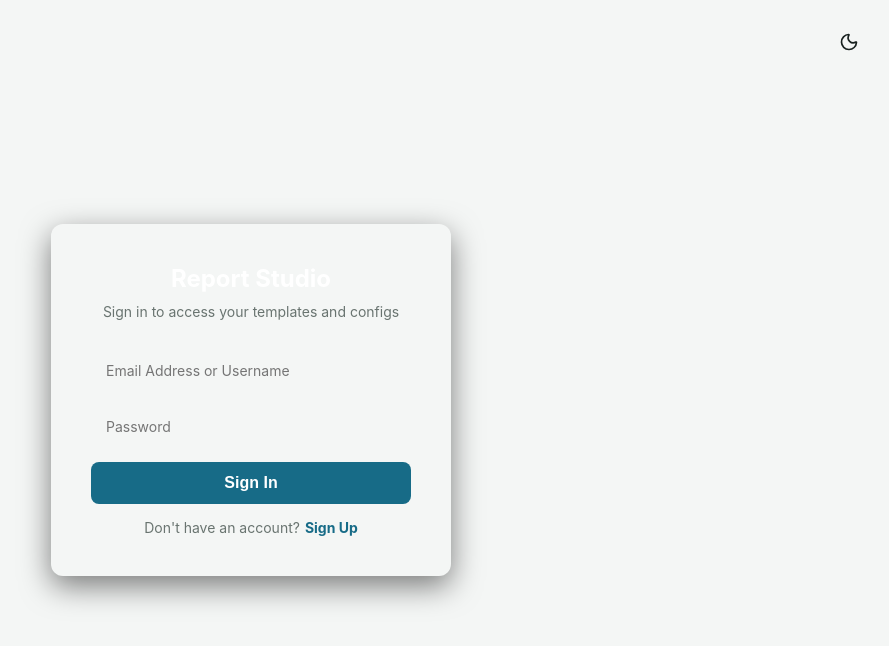
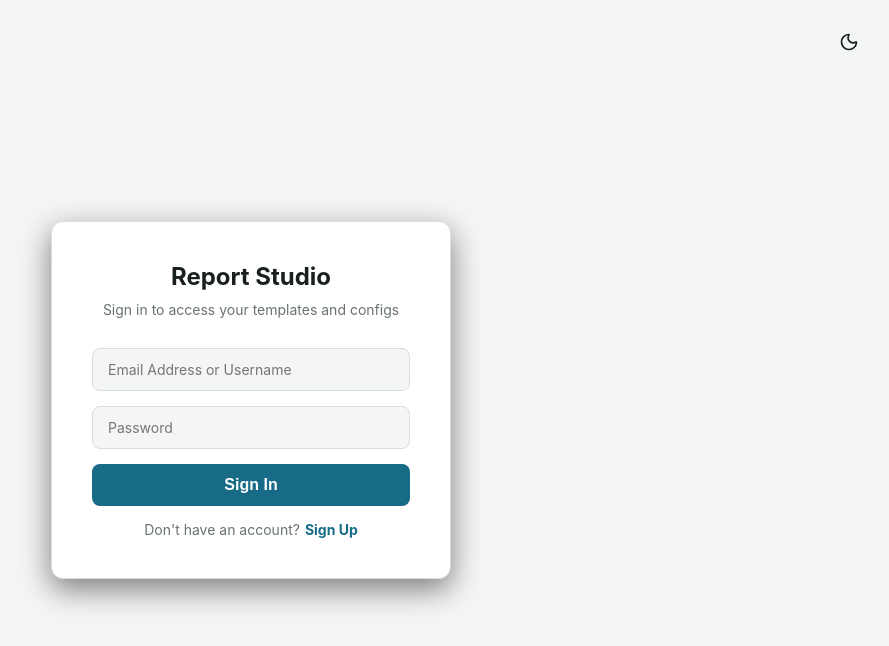
Before and after one commit to sam001ind/Report-studio, a React (Vite) app in the folder frontend/: page /auth in a window 1280 px wide. Shown: the top 646 px of the page, without its empty margins (389-1278 px from the left). Built offline with nearby package versions, Linux system fonts and the light colour scheme.

Commit message:
fix: update AuthPage theme colors to support global luminous mode

```diff
--- a/frontend/src/pages/AuthPage.jsx
+++ b/frontend/src/pages/AuthPage.jsx
@@ -9,13 +9,14 @@ const styles = {
     height: '100vh',
     alignItems: 'center',
     justifyContent: 'center',
-    backgroundColor: 'var(--bg-primary)',
+    backgroundColor: 'var(--bg)',
     fontFamily: 'Inter, sans-serif'
   },
   card: {
-    backgroundColor: 'var(--bg-secondary)',
+    backgroundColor: 'var(--panel)',
     padding: '40px',
     borderRadius: '12px',
+    border: '1px solid var(--line)',
     boxShadow: '0 10px 30px rgba(0,0,0,0.5)',
     width: '100%',
     maxWidth: '400px',
@@ -23,7 +24,7 @@ const styles = {
   },
   title: {
     margin: '0 0 10px 0',
-    color: 'white',
+    color: 'var(--ink)',
     fontSize: '24px'
   },
   subtitle: {
@@ -35,10 +36,10 @@ const styles = {
     width: '100%',
     padding: '12px 15px',
     marginBottom: '15px',
-    backgroundColor: 'var(--bg-primary)',
-    border: '1px solid var(--border)',
+    backgroundColor: 'var(--bg)',
+    border: '1px solid var(--line)',
     borderRadius: '8px',
-    color: 'white',
+    color: 'var(--ink)',
     fontSize: '14px',
     boxSizing: 'border-box'
   },
```
